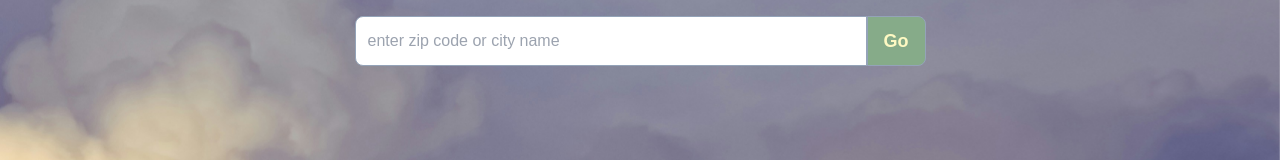
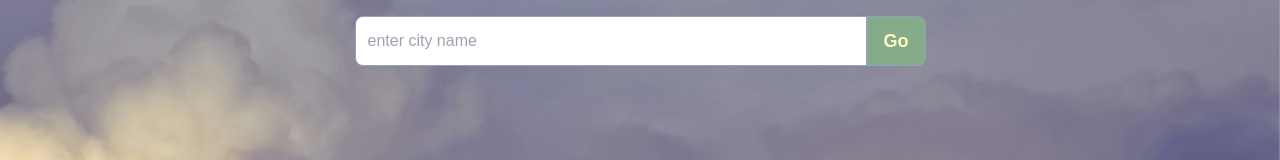
Before and after one commit to Ratnesh-Dhan/weather-dashboard, a React (Create React App) app: page / in a window 1280 px wide. Shown: the top 160 px of the page. Built offline with nearby package versions, Linux system fonts and the light colour scheme.

Commit message:
removing zip code text from search bar

```diff
--- a/src/components/Weather.tsx
+++ b/src/components/Weather.tsx
@@ -34,7 +34,7 @@ const Weather = () => {
       <div className="flex justify-center max-w-screen ">
         <input
           className="border border-slate-400 px-3 my-4 rounded-tl-lg py-3 rounded-bl-lg w-[40%]"
-          placeholder="enter zip code or city name"
+          placeholder="enter city name"
           type="text"
           value={location}
           onChange={(e) => setLocation(e.target.value)}
```
